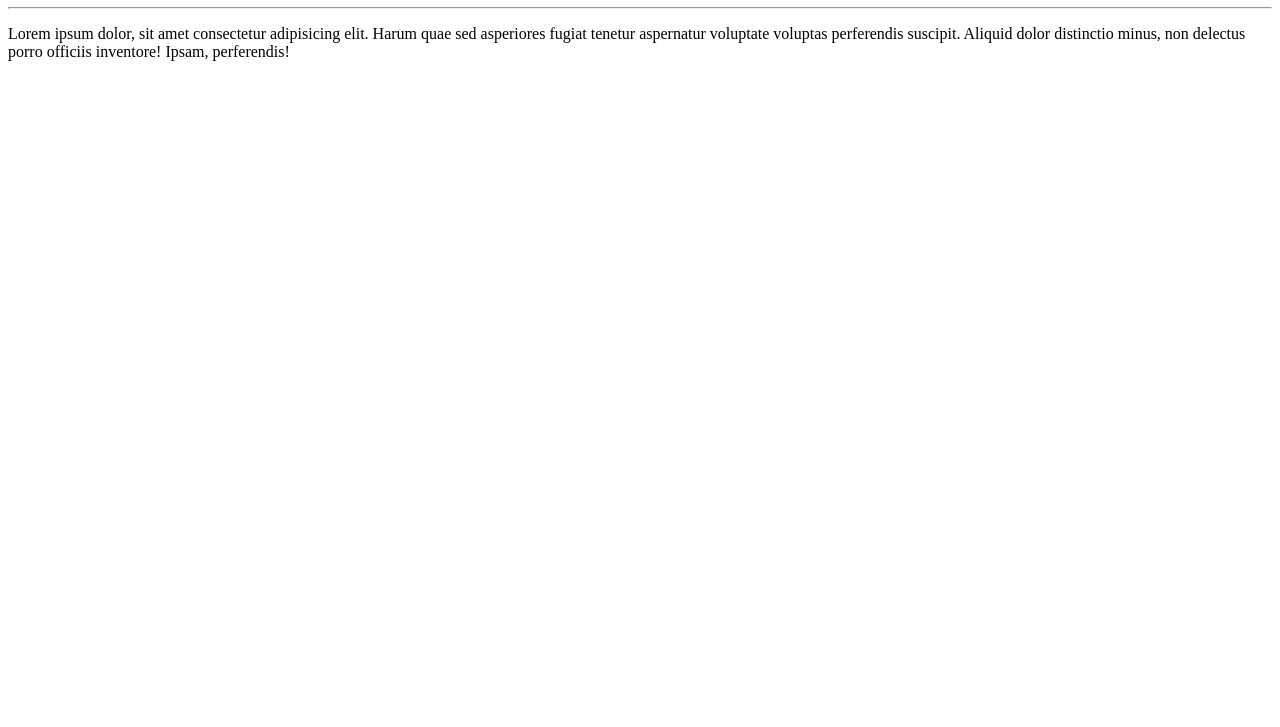
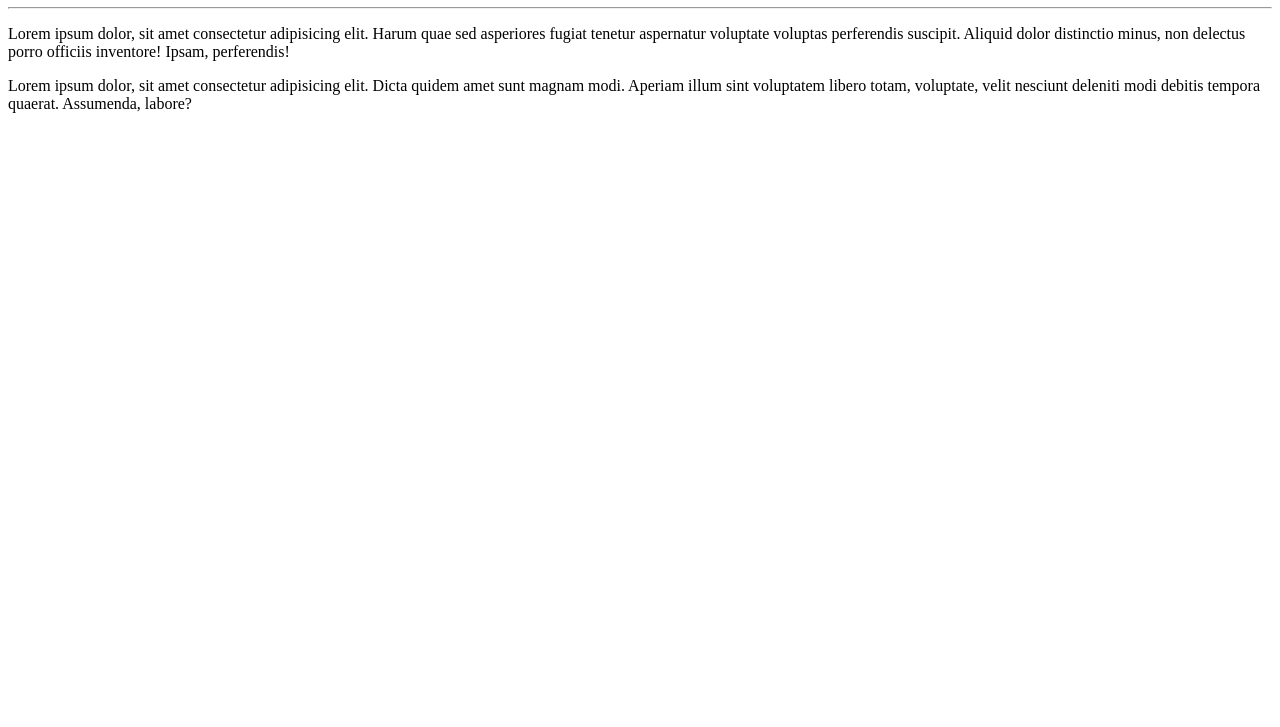
Before and after one commit to ThiagoEwerson/Ola-Mundo, a plain HTML site: page Site-exemplo/index.html in a window 1280 px wide. Shown: the part 73-800 px from the top of the page. Drawn offline with Linux system fonts and the light colour scheme.

Commit message:
Update index.html

```diff
--- a/Site-exemplo/index.html
+++ b/Site-exemplo/index.html
@@ -10,5 +10,7 @@
  <h1>olá, mundo!</h1>
  <hr>
  <p>Lorem ipsum dolor, sit amet consectetur adipisicing elit. Harum quae sed asperiores fugiat tenetur aspernatur voluptate voluptas perferendis suscipit. Aliquid dolor distinctio minus, non delectus porro officiis inventore! Ipsam, perferendis!</p>
+ <p>Lorem ipsum dolor, sit amet consectetur adipisicing elit. Dicta quidem amet sunt magnam modi. Aperiam illum sint voluptatem libero totam, voluptate, velit nesciunt deleniti modi debitis tempora quaerat. Assumenda, labore?</p>
+
 </body>
 </html>
```
